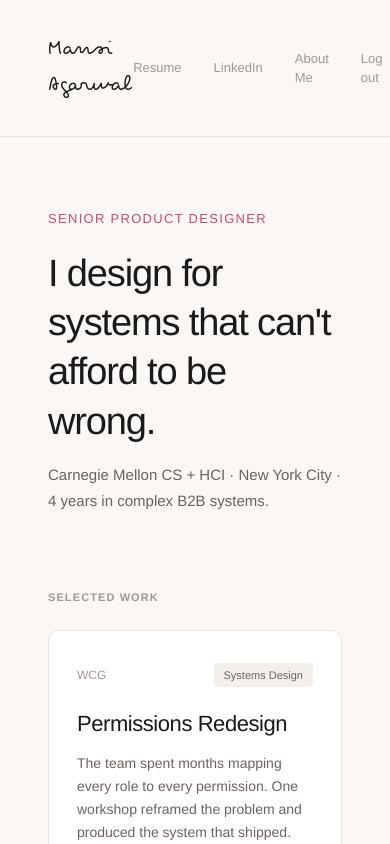
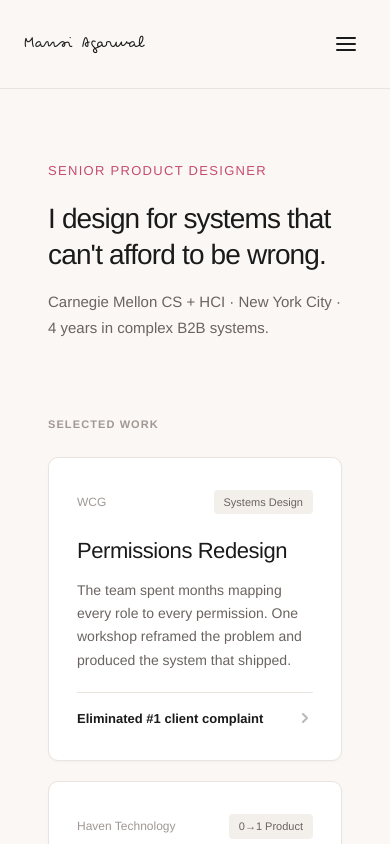
Before and after one commit to mansiragarwal/portfolio2026, a Next.js app: page / in a window 390 px wide. Shown: the top 844 px of the page. Built offline with nearby package versions, Linux system fonts and the light colour scheme.

Commit message:
updated phone view

```diff
--- a/app/components/Nav.tsx
+++ b/app/components/Nav.tsx
@@ -1,50 +1,104 @@
+"use client";
+
 import Link from "next/link";
+import { useState } from "react";
+
+const navLinks = [
+  { href: "/files/Mansi%20Agarwal%20Resume%202026.pdf", label: "Resume", external: true },
+  { href: "https://www.linkedin.com/in/mansi-r-agarwal/", label: "LinkedIn", external: true },
+  { href: "/about", label: "About Me", external: false },
+];
 
 export function Nav() {
+  const [menuOpen, setMenuOpen] = useState(false);
+
   return (
-    <header
-      className="sticky top-0 z-10 border-b border-[#EAE4DE] bg-[#FAF7F4]"
-      style={{ padding: "32px 48px" }}
-    >
+    <header className="sticky top-0 z-10 border-b border-[#EAE4DE] bg-[#FAF7F4] px-6 py-6 md:px-12 md:py-8">
       <nav className="mx-auto flex max-w-[1200px] items-center justify-between">
         <Link
           href="/"
-          className="text-[24px] text-[#1A1A1A]"
+          className="whitespace-nowrap text-[18px] text-[#1A1A1A] md:text-[24px]"
           style={{ fontFamily: "var(--font-logo)" }}
+          onClick={() => setMenuOpen(false)}
         >
           Mansi Agarwal
         </Link>
-        <div className="flex items-center gap-8">
+
+        {/* Desktop: horizontal links */}
+        <div className="hidden items-center gap-8 md:flex">
+          {navLinks.map((link) =>
+            link.external ? (
               <Link
-            href="/files/Mansi%20Agarwal%20Resume%202026.pdf"
+                key={link.label}
+                href={link.href}
                 className="text-[13px] text-[#A09893] transition-colors hover:text-[#1A1A1A]"
                 target="_blank"
                 rel="noopener noreferrer"
               >
-            Resume
+                {link.label}
               </Link>
+            ) : (
               <Link
-            href="https://www.linkedin.com/in/mansi-r-agarwal/"
+                key={link.label}
+                href={link.href}
                 className="text-[13px] text-[#A09893] transition-colors hover:text-[#1A1A1A]"
+              >
+                {link.label}
+              </Link>
+            )
+          )}
+        </div>
+
+        {/* Mobile: menu button */}
+        <button
+          type="button"
+          className="flex h-10 w-10 items-center justify-center rounded md:hidden"
+          onClick={() => setMenuOpen((o) => !o)}
+          aria-expanded={menuOpen}
+          aria-label={menuOpen ? "Close menu" : "Open menu"}
+        >
+          {menuOpen ? (
+            <svg width="24" height="24" viewBox="0 0 24 24" fill="none" aria-hidden>
+              <path d="M18 6L6 18M6 6l12 12" stroke="#1A1A1A" strokeWidth="2" strokeLinecap="round" strokeLinejoin="round" />
+            </svg>
+          ) : (
+            <svg width="24" height="24" viewBox="0 0 24 24" fill="none" aria-hidden>
+              <path d="M3 12h18M3 6h18M3 18h18" stroke="#1A1A1A" strokeWidth="2" strokeLinecap="round" />
+            </svg>
+          )}
+        </button>
+      </nav>
+
+      {/* Mobile: dropdown menu */}
+      {menuOpen && (
+        <div className="border-t border-[#EAE4DE] pt-4 md:hidden" style={{ borderTop: "1px solid #EAE4DE", paddingTop: "16px" }}>
+          <div className="flex flex-col gap-4">
+            {navLinks.map((link) =>
+              link.external ? (
+                <a
+                  key={link.label}
+                  href={link.href}
+                  className="text-[15px] text-[#A09893] transition-colors hover:text-[#1A1A1A]"
                   target="_blank"
                   rel="noopener noreferrer"
+                  onClick={() => setMenuOpen(false)}
                 >
-            LinkedIn
+                  {link.label}
+                </a>
+              ) : (
+                <Link
+                  key={link.label}
+                  href={link.href}
+                  className="text-[15px] text-[#A09893] transition-colors hover:text-[#1A1A1A]"
+                  onClick={() => setMenuOpen(false)}
+                >
+                  {link.label}
                 </Link>
-          <Link
-            href="/about"
-            className="text-[13px] text-[#A09893] transition-colors hover:text-[#1A1A1A]"
-          >
-            About Me
-          </Link>
-          <Link
-            href="/api/auth/logout"
-            className="text-[13px] text-[#A09893] transition-colors hover:text-[#1A1A1A]"
-          >
-            Log out
-          </Link>
+              )
+            )}
           </div>
-      </nav>
+        </div>
+      )}
     </header>
   );
 }
--- a/app/page.tsx
+++ b/app/page.tsx
@@ -40,7 +40,7 @@ export default function Home() {
             Senior Product Designer
           </p>
           <h1
-            className="max-w-[680px] text-[38px] font-medium leading-[1.3] tracking-[-0.03em] text-[#1A1A1A]"
+            className="max-w-[680px] text-[28px] font-medium leading-[1.3] tracking-[-0.03em] text-[#1A1A1A] md:text-[38px]"
             style={{ lineHeight: 1.3 }}
           >
             I design for systems that can&apos;t afford to be wrong.
```
Lines whose indentation alone changed are shown as unchanged.
